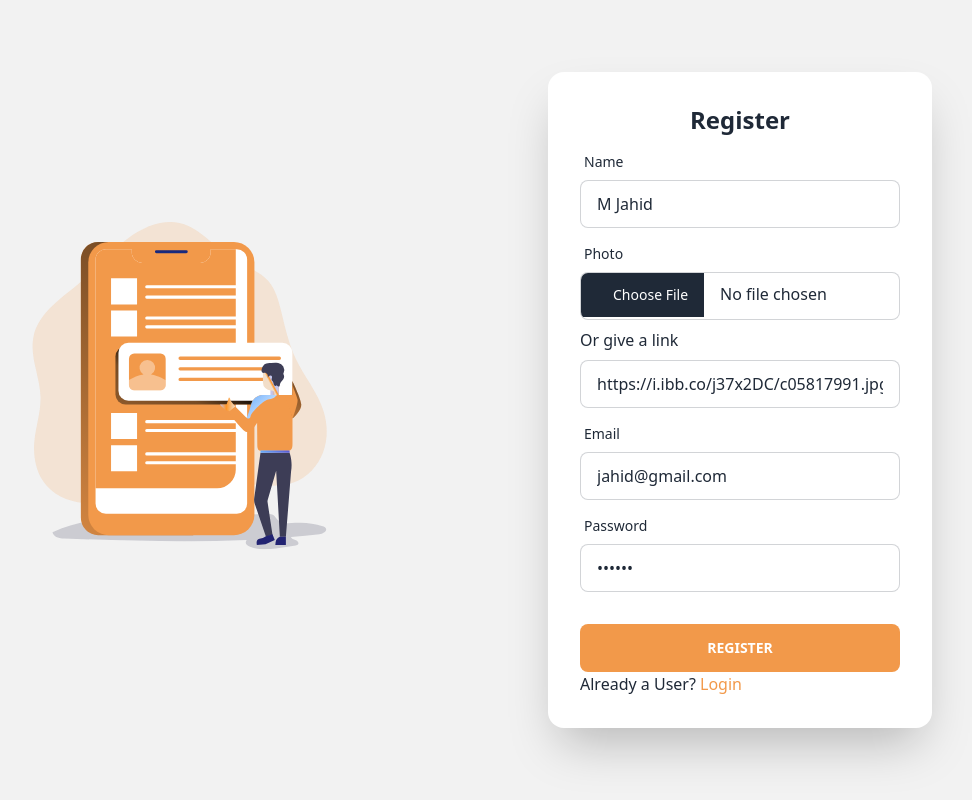
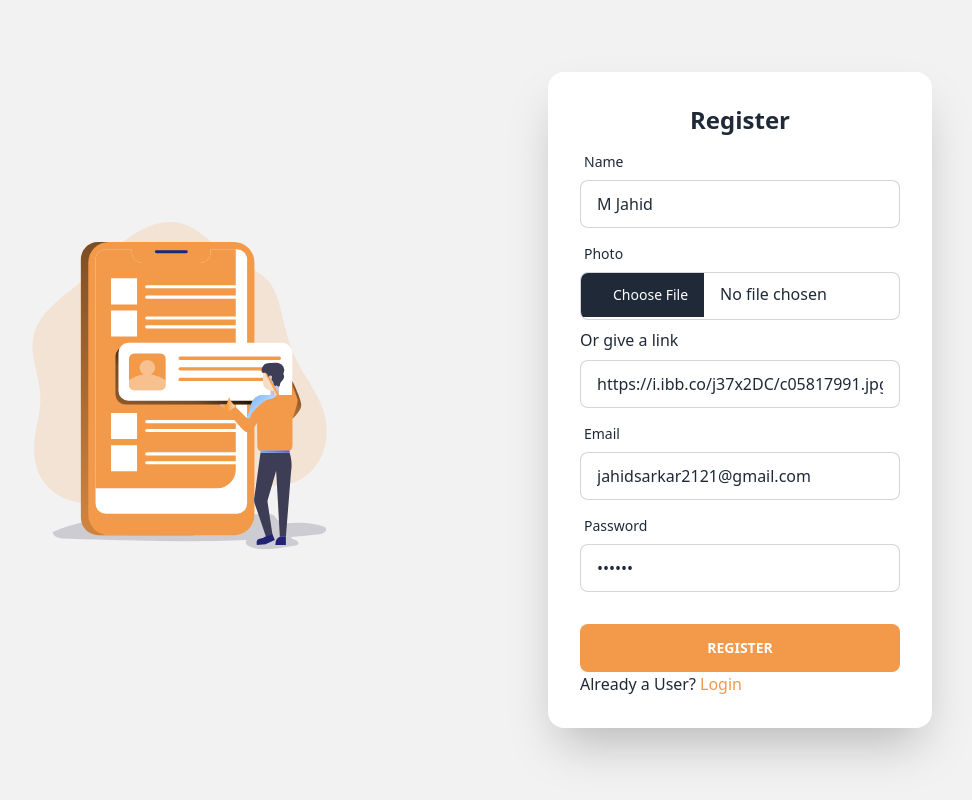
Before and after one commit to Jahid2121/pro-hunters-client, a React (Vite) app: page /register in a window 1280 px wide. Shown: the whole page, without its empty margins (166-1138 px from the left). Built offline with nearby package versions, Linux system fonts and the light colour scheme; no server answers.

Commit message:
Add logOut for user and show login or logout in the navbar based on user

```diff
--- a/src/Pages/Login/Login.jsx
+++ b/src/Pages/Login/Login.jsx
@@ -38,7 +38,7 @@ const Login = () => {
               <input
                 type="email"
                 name="email"
-                defaultValue={"jahid@gmail.com"}
+                defaultValue={"jahidsarkar2121@gmail.com"}
                 placeholder="email"
                 className="input input-bordered"
                 required
--- a/src/Pages/Register/Register.jsx
+++ b/src/Pages/Register/Register.jsx
@@ -72,7 +72,7 @@ const Register = () => {
               <input
                 type="email"
                 name="email"
-                defaultValue="jahid@gmail.com"
+                defaultValue="jahidsarkar2121@gmail.com"
                 placeholder="email"
                 className="input input-bordered"
                 required
--- a/src/components/Navbar/NavItems.jsx
+++ b/src/components/Navbar/NavItems.jsx
@@ -1,7 +1,7 @@
 import { NavLink } from "react-router-dom";
 import "../Navbar/NavItems.css"
 const NavItems = () => {
-  const navlinks = ["home", "blogs", "dashboard", "login"];
+  const navlinks = ["home", "blogs", "dashboard"];
   return (
     <>
 
--- a/src/components/Navbar/Navbar.jsx
+++ b/src/components/Navbar/Navbar.jsx
@@ -1,11 +1,24 @@
 import NavItems from "./NavItems";
 import search from "../../assets/Icons/Frame 37.svg"
 import Footer from "../Footer/Footer";
+import UseAuth from "../../hooks/UseAuth";
+import { Link, NavLink } from "react-router-dom";
+import auth from "../../config/firebase.cofig";
 
 
 
 
 const Navbar = ({children}) => {
+  const {user,logOut} = UseAuth()
+
+  const handleLogOut = () => {
+    logOut(auth)
+    .then(() => {})
+    .catch(error => {
+      console.error(error);
+    })
+  }
+
   return (
    <>
     <div className="drawer font-poppins">
@@ -39,6 +52,9 @@ const Navbar = ({children}) => {
             <ul className="menu menu-horizontal">
               {/* Navbar menu content here */}
               <NavItems />
+              {
+                user ? <button onClick={handleLogOut} className="items-center flex ">LogOut</button> : <Link to="/login" className="items-center flex ">Login</Link>
+              }
             </ul>
           </div>
         </div>
--- a/src/config/AuthProvider.jsx
+++ b/src/config/AuthProvider.jsx
@@ -1,4 +1,4 @@
-import { createUserWithEmailAndPassword, onAuthStateChanged, signInWithEmailAndPassword } from "firebase/auth";
+import { createUserWithEmailAndPassword, onAuthStateChanged, signInWithEmailAndPassword, signOut } from "firebase/auth";
 import { createContext, useEffect, useState } from "react";
 import auth from "./firebase.cofig";
 
@@ -16,6 +16,10 @@ const AuthProvider = ({children}) => {
         return signInWithEmailAndPassword(auth, email, passsword)
     }
 
+    const logOut = () => {
+        return signOut(auth)
+    }
+
     useEffect(() => {
         const unsubscribe =  onAuthStateChanged(auth, currentUser => {
             setUser(currentUser)
@@ -29,7 +33,10 @@ const AuthProvider = ({children}) => {
 
     const AuthData = {
         newUser,
-        signIn
+        signIn,
+        logOut,
+        user,
+        loading
     }
 
   return (
```
